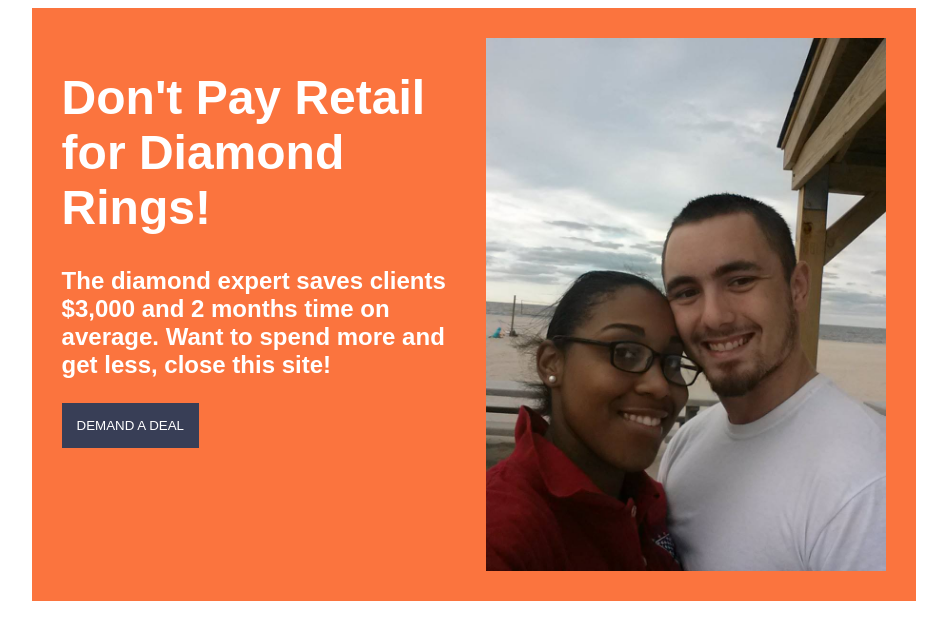
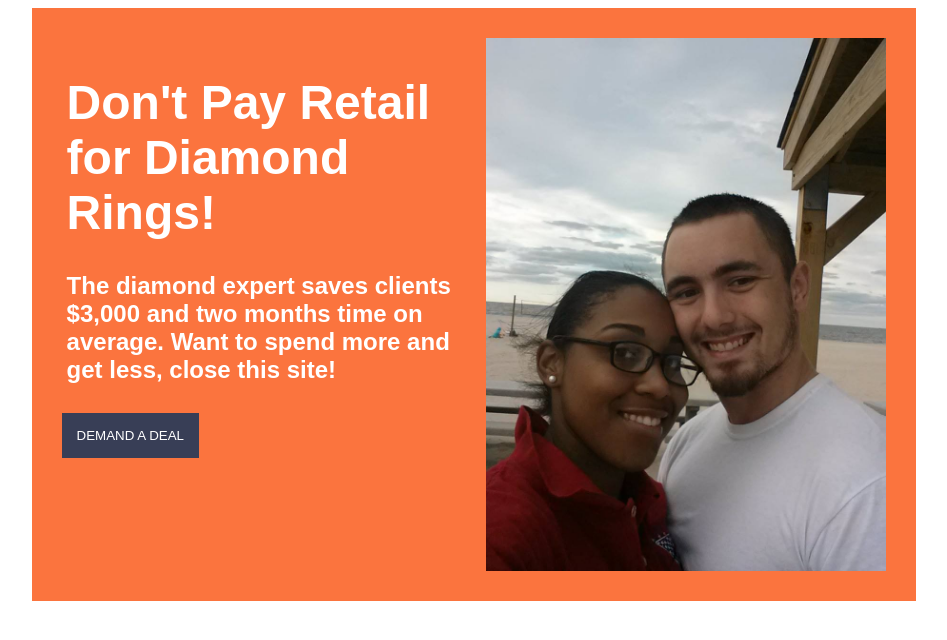
Before and after one commit to Practice-Full-Stack/diamond-expert, a plain HTML site: page index.html in a window 1280 px wide. Shown: the whole page, without its empty margins (166-1113 px from the left). Drawn offline with Linux system fonts and the light colour scheme.

Commit message:
Update index.html

```diff
--- a/index.html
+++ b/index.html
@@ -7,12 +7,13 @@
     <title>The Diamond Detective</title>
 </head>
 <body style="box-sizing: border-box; font-family: sans-serif;">
-    <div class="container" style="width: 70%; display: flex; align-items: center; margin: 0 auto;">
+    <div class="container" style="width: 70%; display: flex; align-items: center; margin: 0 auto; padding: 0;">
         <div class="header" style="background-color: #fb743e; padding: 30px;color: white;">
             <img src="spenser.jpg" style="float:right; width: 400px;" alt="">
-            <h1 style="font-size: 3rem;">Don't Pay Retail for Diamond Rings!</h1>
-            <h3 style="font-size: 1.5rem;">The diamond expert saves clients $3,000 and 2 months time on average. Want to spend more and get less, close this site!</h3>
-
+            <div class="text" style="padding: 5px;">
+                <h1 style="font-size: 3rem;">Don't Pay Retail for Diamond Rings!</h1>
+                <h3 style="font-size: 1.5rem;">The diamond expert saves clients $3,000 and two months time on average. Want to spend more and get less, close this site!</h3>
+            </div>
             <button style="background-color: #383e56; text-decoration: none; border: none; hover: pointer; color: white; padding: 15px; text-transform: uppercase;">Demand a deal</button>
 
 
```
